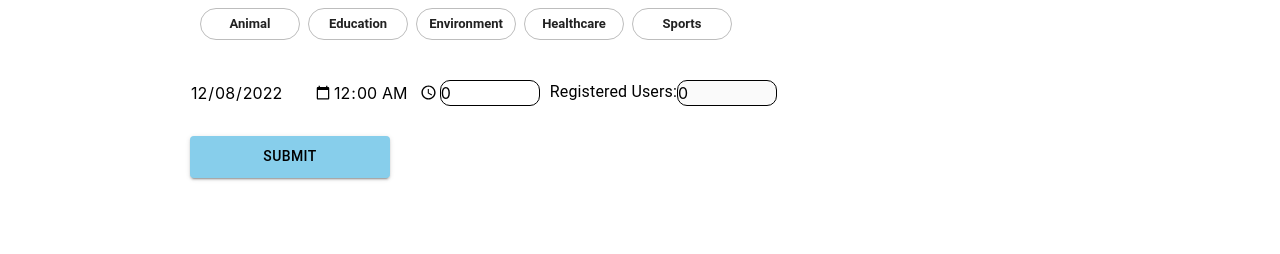
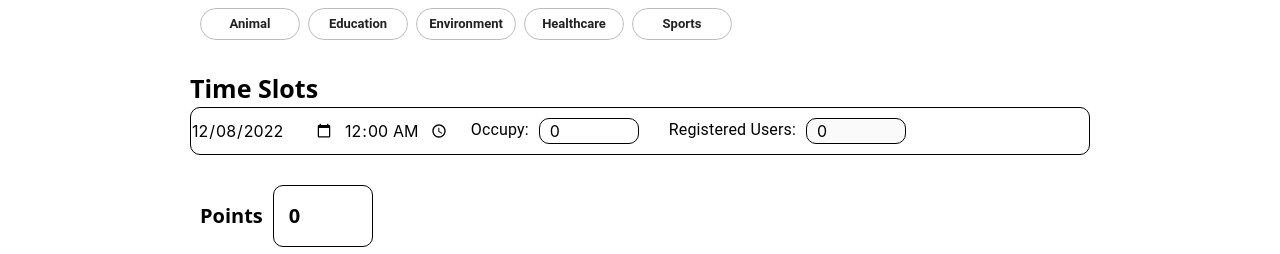
Before and after one commit to jmk0811/CSE-416-Project-Client, a Next.js app: page /workUpload in a window 1280 px wide. Shown: the part 546-800 px from the top of the page. Built offline with nearby package versions, Linux system fonts and the light colour scheme; no server answers.

Commit message:
Update index.js

```diff
--- a/pages/workUpload/index.js
+++ b/pages/workUpload/index.js
@@ -98,6 +98,11 @@ export default function workupload() {
 		setAddress(e.target.value);
 	};
 
+	const [point, setPoint] = React.useState(0);
+	const handlePoint = (e) => {
+		setPoint(e.target.value);
+	};
+
 	const [recruitmentStartDate, setRecruitmentStartDate] = React.useState(dateFormat(new Date()));
 	const handleRecruitmentStartDate = (e) => {
 		setRecruitmentStartDate(e.target.value);
@@ -118,6 +123,11 @@ export default function workupload() {
 		setEndDate(e.target.value);
 	};
 
+	const [fileURL, setfileURL] = React.useState('');
+	const handleFiile = (e) => {
+		// 여기 파일 url부탁드립니다
+		// 아래 return에서는 file이라 검색하시면 찾기 편하실거에요
+	}
 	const [applyDay, setApplyDate] = React.useState([1, 2, 3, 4]);
 
 	const [detail, setDetail] = React.useState("");
@@ -143,7 +153,30 @@ export default function workupload() {
 	};
 
 	const handleSubmit = () => {
-		// api here
+		//api here createEventAPIMethod
+		const interest = [];
+		if(animal == "") interest.push('animal');
+		if(education == "") interest.push('education');
+		if(environment == "") interest.push('environment');
+		if(sports == "") interest.push('sports');
+		if(healthcare == "") interest.push('healthcare');
+
+		const event = {
+			title: title,
+			description: detail,
+			// holder: req.body.holder,
+			recruitmentStartDate: recruitmentStartDate,
+			recruitmentEndDate: recruitmentEndDate,
+			eventStartDate: startDate,
+			eventEndDate: endDate,
+			// thumbnail: req.body.thumbnail,
+			image: fileURL,
+			address: address,
+			interests: interest,
+			point: point,
+			timeSlots: applyDay,
+		}
+		console.log(interest)
 	}
 
 	React.useEffect(() => {
@@ -155,7 +188,7 @@ export default function workupload() {
 			setEndDate(sd);
 			return;
 		}
-		const dateArray = new Array(daysBetween).fill({ date: sd, time: "00:00", occupy: 0, register: 0 });
+		const dateArray = new Array(daysBetween).fill({ date: sd, time: "00:00", occupy: 0, register: [] });
 		setApplyDate(dateArray);
 	}, [startDate, endDate]);
 
@@ -242,7 +275,7 @@ export default function workupload() {
 						<div className="text-[25px] font-bold font-sans" style={{ display: "flex", justifyContent: "center", alignItems: "center", margin: "10px" }}>
 							Files
 						</div>
-						<input type="file" style={{ display: "flex", justifyContent: "center", alignSelf: "center" }} />
+						<input type="file" style={{ display: "flex", justifyContent: "center", alignSelf: "center" }} onChange={handleFiile}/>
 					</div>
 
 					<div style={{ display: "flex", flexDirection: "column", justifyContent: "left", maxWidth: "90vw", marginBottom: "20px" }}>
@@ -259,34 +292,53 @@ export default function workupload() {
 					</div>
 
 					<div>
+						<div className="text-[25px] font-bold font-sans">Time Slots</div>
 						{applyDay.map((arr, i) => (
-							<div style={{ display: "flex", flexWrap: "wrap", flexDirection: "row", justifyContent: "left" }} onChange={(event) => handleFormDate(event, i)}>
+							<div style={{ display: "flex", flexWrap: "wrap", flexDirection: "row", justifyContent: "left", border: "1px solid black", borderRadius: "10px", marginBottom: '10px'}} onChange={(event) => handleFormDate(event, i)}>
 								<input
 									id="date"
 									type="date"
 									value={dateFormat2(new Date(arr.date), i)}
-									style={{ display: "flex", justifyContent: "center", alignSelf: "center" }}
+									style={{ display: "flex", justifyContent: "center", alignSelf: "center", marginRight: '10px'}}
 								/>
-								<input id="time" type="time" value={arr.time} style={{ display: "flex", justifyContent: "center", alignSelf: "center" }} />
-								<input
-									id="occupy"
-									type="number"
-									value={arr.occupy}
-									style={{ display: "flex", justifyContent: "center", alignSelf: "center", border: "1px solid black", borderRadius: "10px", width: "100px" }}
-								/>
+								<input id="time" type="time" value={arr.time} style={{ display: "flex", justifyContent: "center", alignSelf: "center", marginRight: '10px'}}/>
 								<div style={{ display: "flex", flexDirection: "row", justifyContent: "left", margin: "10px" }}>
-									<Typography>Registered Users:</Typography>
+									<Typography style={{marginRight: '10px'}}>Occupy:</Typography>
 									<input
 										id="occupy"
 										type="number"
-										value={arr.register}
+										value={arr.occupy}
+										style={{ paddingLeft: '10px', display: "flex", justifyContent: "center", alignSelf: "center", border: "1px solid black", borderRadius: "10px", width: "100px", marginRight: '10px'}}
+									/>
+								</div>
+								<div style={{ display: "flex", flexDirection: "row", justifyContent: "left", margin: "10px" }}>
+									<Typography style={{marginRight: '10px'}}>Registered Users:</Typography>
+									<input
+										id="occupy"
+										type="number"
+										value={0}
+										// value will change to register.length when we will be getting data, this may be needed to be done in useEffects
 										disabled
-										style={{ display: "flex", justifyContent: "center", alignSelf: "center", border: "1px solid black", borderRadius: "10px", width: "100px" }}
+										style={{ paddingLeft: '10px', display: "flex", justifyContent: "center", alignSelf: "center", border: "1px solid black", borderRadius: "10px", width: "100px" }}
 									/>
 								</div>
 							</div>
 						))}
 					</div>
+
+					<div style={{ display: "flex", flexDirection: "row", justifyContent: "left", maxWidth: "90vw", marginTop: "20px", marginBottom: "20px" }}>
+						<div className="text-[20px] font-bold font-sans" style={{ display: "flex", justifyContent: "center", alignItems: "center", margin: "10px" }}>
+							Points
+						</div>
+						<input
+							className="text-[20px] font-bold font-sans"
+							type="text"
+							style={{ border: "1px solid black", borderRadius: "10px", padding: "15px", maxWidth: "100px"}}
+							value={point}
+							onChange={handlePoint}
+						/>
+					</div>
+
 					<Button type="submit" variant="contained" style={{ backgroundColor: "skyblue", marginTop: "20px", marginBottom: "20px", width: "200px"}} onClick={handleSubmit}>
 						<Typography
 							variant={{ md: "h5", sm: "body1" }}
```
